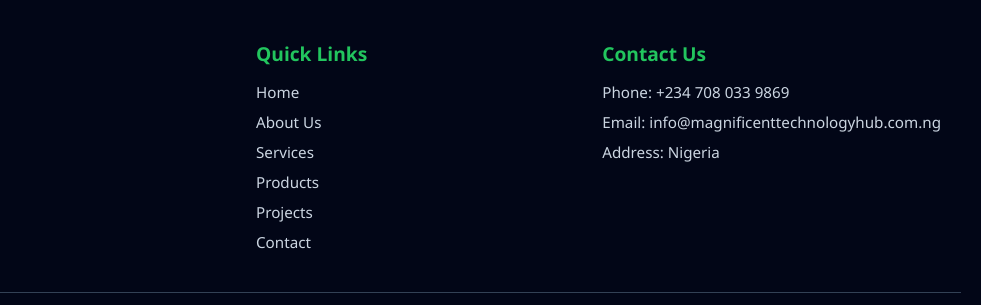
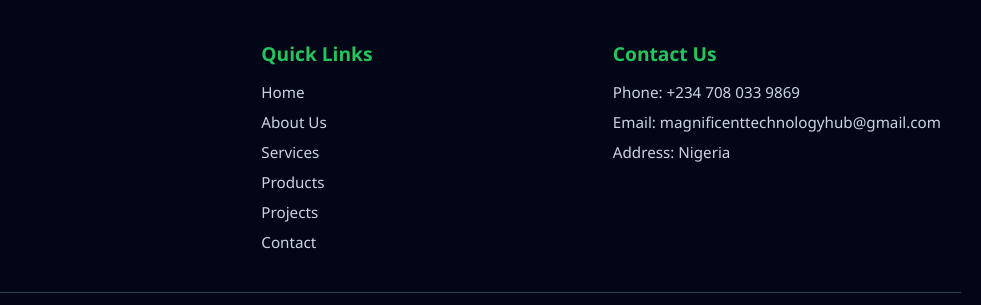
Before and after one commit to 123me993/Magnificent-Technology-Hub, a plain HTML site: page index.html in a window 1280 px wide. Shown: the part 8546-8851 px from the top of the page, 299-1280 px from the left. Drawn offline with Linux system fonts and the light colour scheme.

Commit message:
Update contact email in footer section

```diff
--- a/index.html
+++ b/index.html
@@ -1391,7 +1391,7 @@ nav a:hover::after{
     <div class="footer-contact">
       <h3>Contact Us</h3>
       <p>Phone: +234 708 033 9869</p>
-      <p>Email: info@magnificenttechnologyhub.com.ng</p>
+      <p>Email: magnificenttechnologyhub@gmail.com</p>
       <p>Address: Nigeria</p>
 
       <!-- Optional Social Icons -->
```
